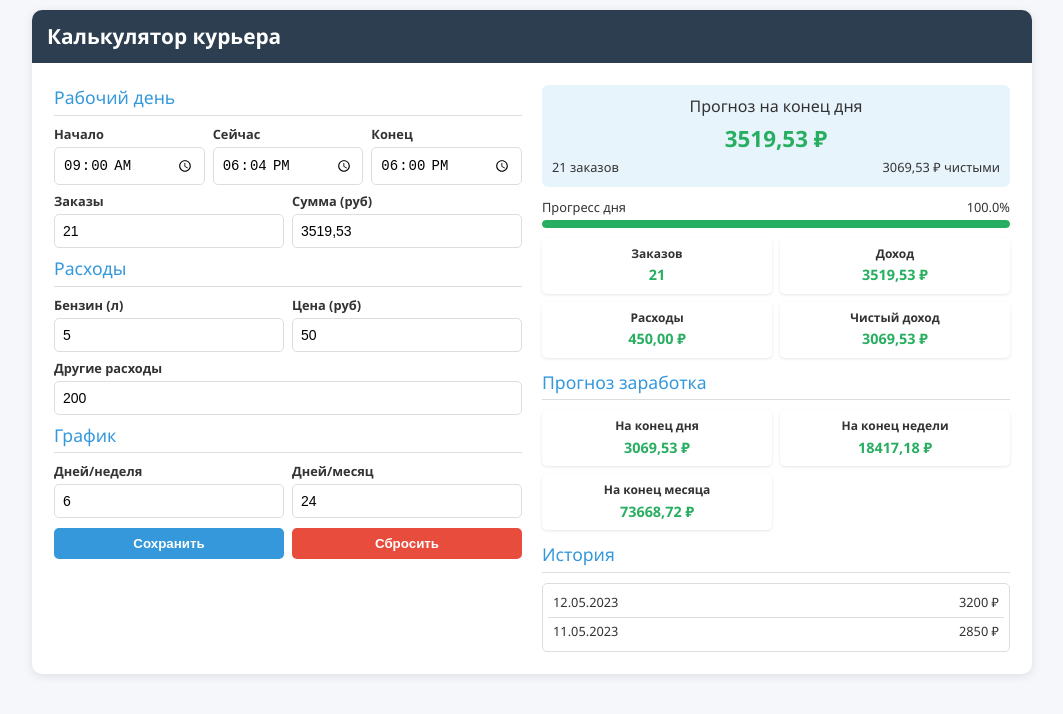
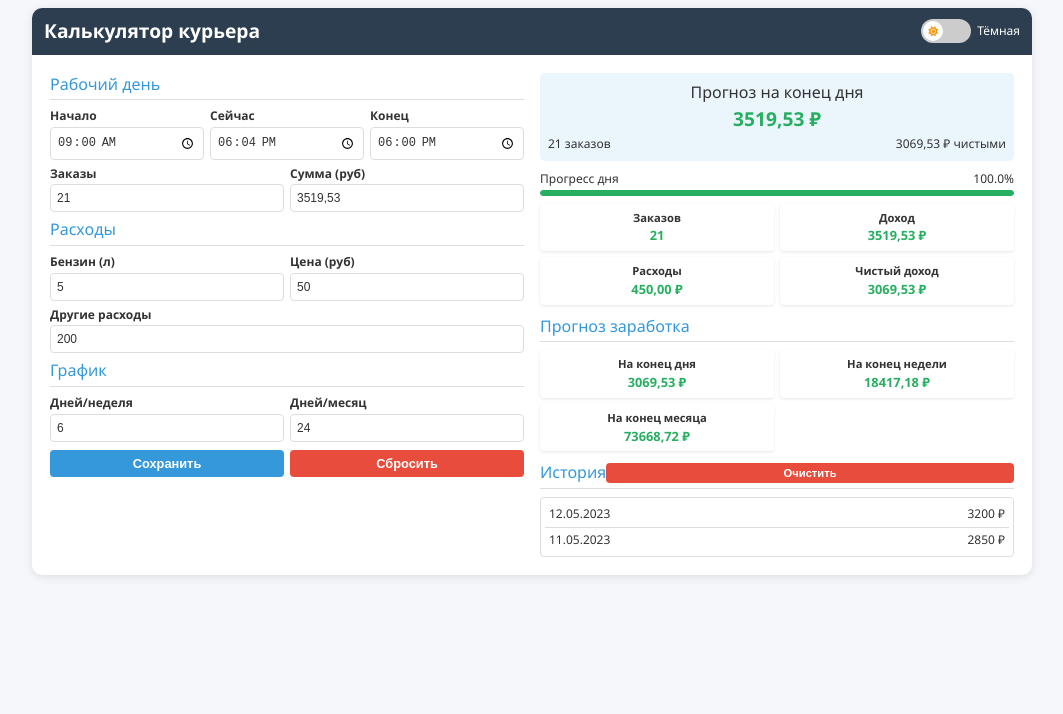
Before and after one commit to IgorEfimof/Courier3, a plain HTML site: page index.html in a window 1280 px wide. Shown: the whole page, without its empty margins (108-1171 px from the left). Drawn offline with Linux system fonts and the light colour scheme.

Commit message:
Update index.html

```diff
--- a/index.html
+++ b/index.html
@@ -20,6 +20,20 @@
             --key-bg: #3498db;
         }
 
+        .dark-theme {
+            --primary: #2980b9;
+            --secondary: #1a252f;
+            --text: #ecf0f1;
+            --bg: #1a252f;
+            --card-bg: #2c3e50;
+            --border: #4a6572;
+            --success: #2ecc71;
+            --warning: #e74c3c;
+            --highlight: #f39c12;
+            --keyboard-bg: #1a252f;
+            --key-bg: #2980b9;
+        }
+
         * {
             box-sizing: border-box;
             margin: 0;
@@ -32,8 +46,9 @@
             background: var(--bg);
             color: var(--text);
             line-height: 1.4;
-            padding: 10px;
+            padding: 8px;
             touch-action: manipulation;
+            transition: background-color 0.3s, color 0.3s;
         }
 
         .container {
@@ -48,41 +63,98 @@
         header {
             background: var(--secondary);
             color: white;
-            padding: 12px 15px;
+            padding: 10px 12px;
             display: flex;
             justify-content: space-between;
             align-items: center;
         }
 
         h1 {
-            font-size: 1.3rem;
+            font-size: 1.2rem;
             margin: 0;
+        }
+
+        .theme-toggle-container {
+            display: flex;
+            align-items: center;
+        }
+
+        .theme-toggle {
+            position: relative;
+            display: inline-block;
+            width: 50px;
+            height: 24px;
+            background-color: #ccc;
+            border-radius: 24px;
+            cursor: pointer;
+            transition: background-color 0.3s;
+        }
+
+        .theme-toggle.active {
+            background-color: var(--primary);
+        }
+
+        .theme-toggle-handle {
+            position: absolute;
+            top: 2px;
+            left: 2px;
+            width: 20px;
+            height: 20px;
+            background-color: white;
+            border-radius: 50%;
+            transition: transform 0.3s;
+            display: flex;
+            align-items: center;
+            justify-content: center;
+        }
+
+        .theme-toggle.active .theme-toggle-handle {
+            transform: translateX(26px);
+        }
+
+        .theme-toggle-icon {
+            font-size: 10px;
+            color: #f39c12;
+        }
+
+        .theme-toggle-text {
+            margin-left: 6px;
+            font-size: 0.75rem;
+            color: white;
         }
 
         .content {
             display: flex;
             flex-wrap: wrap;
-            padding: 12px;
+            padding: 10px;
         }
 
         .input-section, .results-section {
             flex: 1;
             min-width: 300px;
-            padding: 10px;
+            padding: 8px;
         }
 
         .section-title {
             color: var(--primary);
-            margin-bottom: 10px;
-            font-size: 1.1rem;
-            padding-bottom: 5px;
+            margin-bottom: 8px;
+            font-size: 1rem;
+            padding-bottom: 4px;
             border-bottom: 1px solid var(--border);
+            display: flex;
+            justify-content: space-between;
+            align-items: center;
+        }
+
+        .section-title button {
+            font-size: 0.7rem;
+            padding: 4px 8px;
         }
 
         .form-row {
             display: flex;
-            gap: 8px;
-            margin-bottom: 8px;
+            gap: 6px;
+            margin-bottom: 6px;
         }
 
         .form-group {
@@ -91,108 +163,115 @@
 
         label {
             display: block;
-            font-size: 0.8rem;
-            margin-bottom: 3px;
+            font-size: 0.75rem;
+            margin-bottom: 2px;
             font-weight: 600;
         }
 
         input, select {
             width: 100%;
-            padding: 8px;
+            padding: 6px;
             border: 1px solid var(--border);
-            border-radius: 5px;
-            font-size: 14px;
+            border-radius: 4px;
+            font-size: 12px;
             background: var(--card-bg);
+            color: var(--text);
         }
 
         .compact-results {
             display: grid;
             grid-template-columns: repeat(2, 1fr);
-            gap: 8px;
-            margin-bottom: 12px;
+            gap: 6px;
+            margin-bottom: 10px;
         }
 
         .compact-result {
             background: var(--card-bg);
-            padding: 8px;
-            border-radius: 5px;
+            padding: 6px;
+            border-radius: 4px;
             text-align: center;
             box-shadow: 0 1px 3px rgba(0,0,0,0.1);
         }
 
         .compact-title {
-            font-size: 0.75rem;
+            font-size: 0.7rem;
             font-weight: 600;
-            margin-bottom: 3px;
+            margin-bottom: 2px;
         }
 
         .compact-value {
-            font-size: 0.9rem;
+            font-size: 0.8rem;
             font-weight: 700;
             color: var(--success);
         }
 
         .today-summary {
-            background: #e8f4fc;
-            padding: 10px;
-            border-radius: 6px;
-            margin-bottom: 12px;
+            background: rgba(52, 152, 219, 0.1);
+            padding: 8px;
+            border-radius: 5px;
+            margin-bottom: 10px;
             text-align: center;
         }
 
         .today-amount {
-            font-size: 1.4rem;
+            font-size: 1.2rem;
             font-weight: 700;
             color: var(--success);
-            margin: 5px 0;
+            margin: 3px 0;
         }
 
         .today-details {
             display: flex;
             justify-content: space-between;
-            font-size: 0.8rem;
+            font-size: 0.75rem;
         }
 
         .progress-container {
-            margin: 10px 0;
+            margin: 8px 0;
         }
 
         .progress-label {
             display: flex;
             justify-content: space-between;
-            font-size: 0.8rem;
-            margin-bottom: 3px;
+            font-size: 0.75rem;
+            margin-bottom: 2px;
         }
 
         .progress-bar {
-            height: 8px;
+            height: 6px;
             background: #ecf0f1;
-            border-radius: 4px;
+            border-radius: 3px;
             overflow: hidden;
         }
 
         .progress-fill {
             height: 100%;
             background: var(--success);
-            border-radius: 4px;
+            border-radius: 3px;
             transition: width 0.3s;
         }
 
         .buttons-row {
             display: flex;
-            gap: 8px;
-            margin-top: 10px;
+            gap: 6px;
+            margin-top: 8px;
         }
 
         button {
             flex: 1;
-            padding: 8px;
+            padding: 6px;
             border: none;
-            border-radius: 5px;
+            border-radius: 4px;
             background: var(--primary);
             color: white;
             font-weight: 600;
             cursor: pointer;
+            font-size: 0.8rem;
+            transition: background 0.3s;
+        }
+
+        button:hover {
+            opacity: 0.9;
         }
 
         .btn-warning {
@@ -205,7 +284,7 @@
             left: 0;
             width: 100%;
             background: var(--keyboard-bg);
-            padding: 10px;
+            padding: 8px;
             display: none;
             z-index: 1000;
         }
@@ -217,44 +296,45 @@
         .keyboard-row {
             display: flex;
             justify-content: center;
-            margin-bottom: 6px;
+            margin-bottom: 5px;
         }
 
         .keyboard-key {
-            width: 50px;
-            height: 40px;
-            margin: 0 3px;
+            width: 45px;
+            height: 35px;
+            margin: 0 2px;
             background: var(--key-bg);
             color: white;
             border: none;
-            border-radius: 4px;
-            font-size: 16px;
+            border-radius: 3px;
+            font-size: 14px;
             display: flex;
             align-items: center;
             justify-content: center;
+            cursor: pointer;
         }
 
         .key-wide {
-            width: 110px;
+            width: 95px;
         }
 
         .history-section {
-            margin-top: 12px;
+            margin-top: 10px;
         }
 
         .history-list {
-            max-height: 120px;
+            max-height: 100px;
             overflow-y: auto;
             border: 1px solid var(--border);
-            border-radius: 5px;
-            padding: 5px;
+            border-radius: 4px;
+            padding: 4px;
         }
 
         .history-item {
             display: flex;
             justify-content: space-between;
-            padding: 5px;
-            font-size: 0.8rem;
+            padding: 4px;
+            font-size: 0.75rem;
             border-bottom: 1px solid var(--border);
         }
 
@@ -265,11 +345,11 @@
         @media (max-width: 768px) {
             .content {
                 flex-direction: column;
-                padding: 8px;
+                padding: 6px;
             }
 
             .input-section, .results-section {
-                padding: 8px;
+                padding: 6px;
             }
 
             .compact-results {
@@ -277,18 +357,18 @@
             }
 
             .today-amount {
-                font-size: 1.2rem;
+                font-size: 1.1rem;
             }
 
             h1 {
-                font-size: 1.1rem;
+                font-size: 1rem;
             }
         }
 
         @media (max-width: 480px) {
             .form-row {
                 flex-direction: column;
-                gap: 5px;
+                gap: 4px;
             }
 
             .compact-results {
@@ -297,17 +377,17 @@
 
             .today-details {
                 flex-direction: column;
-                gap: 3px;
+                gap: 2px;
             }
 
             .keyboard-key {
-                width: 45px;
-                height: 35px;
-                font-size: 14px;
+                width: 40px;
+                height: 30px;
+                font-size: 12px;
             }
 
             .key-wide {
-                width: 95px;
+                width: 85px;
             }
         }
 
@@ -327,10 +407,18 @@
         }
     </style>
 </head>
-<body>
+<body class="light-theme">
     <div class="container">
         <header>
             <h1>Калькулятор курьера</h1>
+            <div class="theme-toggle-container">
+                <div class="theme-toggle" id="theme-toggle">
+                    <div class="theme-toggle-handle">
+                        <i class="fas fa-sun theme-toggle-icon"></i>
+                    </div>
+                </div>
+                <span class="theme-toggle-text">Тёмная</span>
+            </div>
         </header>
 
         <div class="content">
@@ -469,7 +557,10 @@
                 </div>
 
                 <div class="history-section">
-                    <div class="section-title">История</div>
+                    <div class="section-title">
+                        <span>История</span>
+                        <button id="clear-history-btn" class="btn-warning">Очистить</button>
+                    </div>
                     <div class="history-list" id="history-list">
                         <div class="history-item">
                             <span class="history-date">12.05.2023</span>
@@ -516,6 +607,8 @@
             // Элементы DOM
             const resetBtn = document.getElementById('reset-btn');
             const saveDayBtn = document.getElementById('save-day-btn');
+            const clearHistoryBtn = document.getElementById('clear-history-btn');
+            const themeToggle = document.getElementById('theme-toggle');
             const customKeyboard = document.getElementById('custom-keyboard');
 
             // Параметры рабочего дня
@@ -586,7 +679,8 @@
                     fuelPrice: fuelPriceInput.value,
                     otherCosts: otherCostsInput.value,
                     workDaysWeek: workDaysWeekInput.value,
-                    workDaysMonth: workDaysMonthInput.value
+                    workDaysMonth: workDaysMonthInput.value,
+                    theme: document.body.classList.contains('dark-theme') ? 'dark' : 'light'
                 };
 
                 localStorage.setItem('courierCalculatorData', JSON.stringify(data));
@@ -607,6 +701,14 @@
                     otherCostsInput.value = data.otherCosts || '200';
                     workDaysWeekInput.value = data.workDaysWeek || '6';
                     workDaysMonthInput.value = data.workDaysMonth || '24';
+
+                    // Загрузка темы
+                    if (data.theme === 'dark') {
+                        document.body.classList.add('dark-theme');
+                        themeToggle.classList.add('active');
+                        const icon = themeToggle.querySelector('.theme-toggle-icon');
+                        icon.className = 'fas fa-moon theme-toggle-icon';
+                    }
 
                     calculate();
                 }
@@ -701,6 +803,23 @@
                     localStorage.removeItem('courierCalculatorData');
                     calculate();
                 }
+            }
+
+            // Переключение темы
+            function toggleTheme() {
+                const isDark = document.body.classList.toggle('dark-theme');
+                themeToggle.classList.toggle('active', isDark);
+
+                // Обновляем иконку
+                const icon = themeToggle.querySelector('.theme-toggle-icon');
+                if (isDark) {
+                    icon.className = 'fas fa-moon theme-toggle-icon';
+                } else {
+                    icon.className = 'fas fa-sun theme-toggle-icon';
+                }
+
+                // Сохраняем данные
+                saveData();
             }
 
             // Преобразование времени в минуты
@@ -881,6 +1000,12 @@
             // Обработчик события для кнопки сохранения дня
             saveDayBtn.addEventListener('click', saveDay);
 
+            // Обработчик события для кнопки очистки истории
+            clearHistoryBtn.addEventListener('click', clearHistory);
+
+            // Обработчик события для переключения темы
+            themeToggle.addEventListener('click', toggleTheme);
+
             // Автоматический расчет при изменении любого поля
             allInputs.forEach(input => {
                 input.addEventListener('input', calculate);
```
